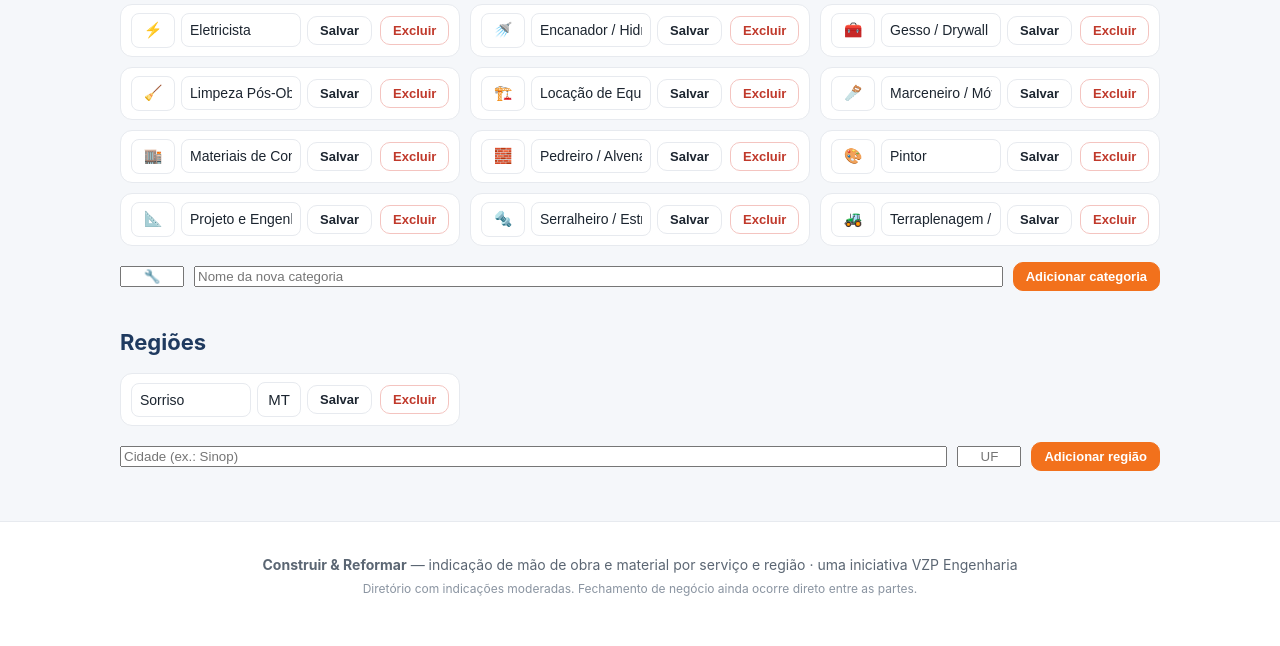
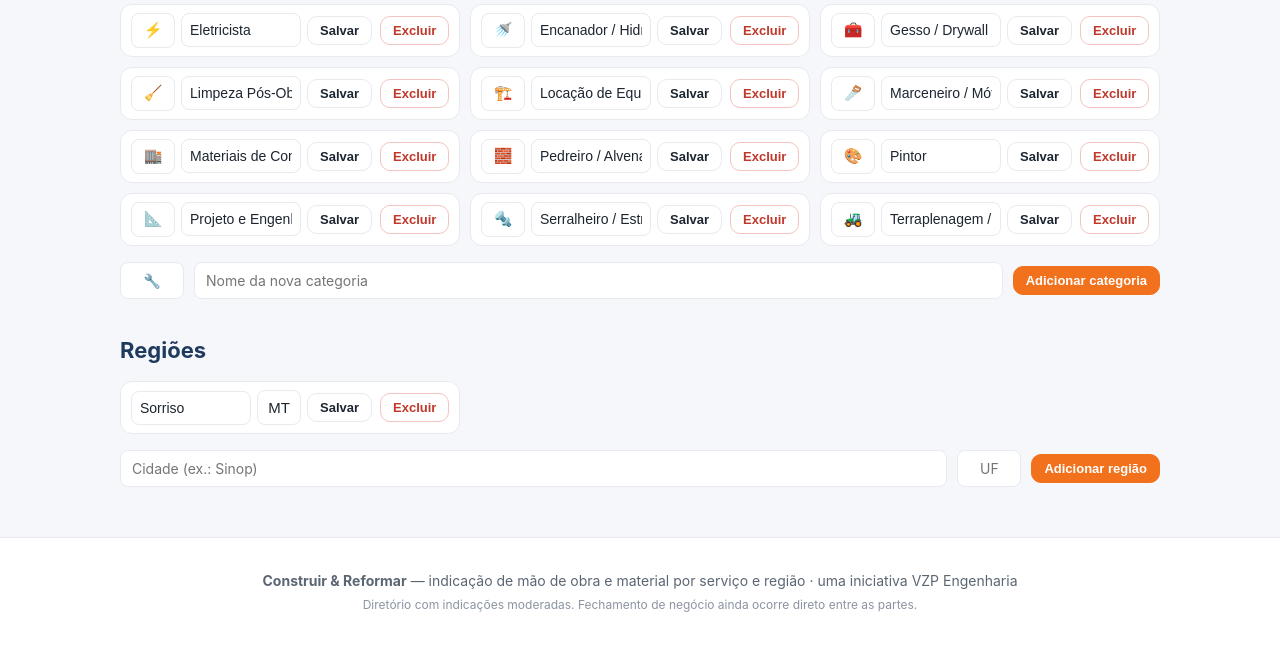
Before and after one commit to vitorzanchetpereira/vzp-construir-reformar-app-web, a Flask app: page /admin in a window 1280 px wide. Shown: the part 1515-2161 px from the top of the page. Before the commit the page ends 2111 px from the top, so only its background shows below. Run offline with Flask 3, Linux system fonts and the light colour scheme; the visitor is signed in with stand-in values (Sample User, id 1); data comes from the database, SQL or seed files in the repository; some libraries are stand-ins or nearby versions.

Commit message:
Corrigir input branco fixo no form de add categoria/regiao (escuro)
Revisao de UX encontrou: os inputs de texto soltos dentro de
.form-foto (adicionar categoria, adicionar regiao no admin) nao
tinham nenhuma regra de estilo, caindo no branco padrao do navegador
- destoava no tema escuro. Escaneei todas as paginas do site (public,
admin, painel, cadastro, avaliar, 404) procurando qualquer fundo
branco fixo sobrando; essa foi a unica encontrada.

```diff
--- a/static/style.css
+++ b/static/style.css
@@ -252,6 +252,8 @@ section{margin:38px 0}
 .galeria-item{display:flex;flex-direction:column;gap:6px}
 .galeria-item form{margin:0}
 .form-foto{display:flex;gap:10px;align-items:center;margin-top:16px;flex-wrap:wrap}
+.form-foto input[type=text]{padding:9px 11px;border:1px solid var(--linha);border-radius:8px;
+  font-size:14px;font-family:inherit;background:var(--branco);color:var(--tinta)}
 .avaliacao-foto{display:block;max-width:220px;border-radius:10px;margin:8px 0}
 
 .regiao-nova{display:none}
```
